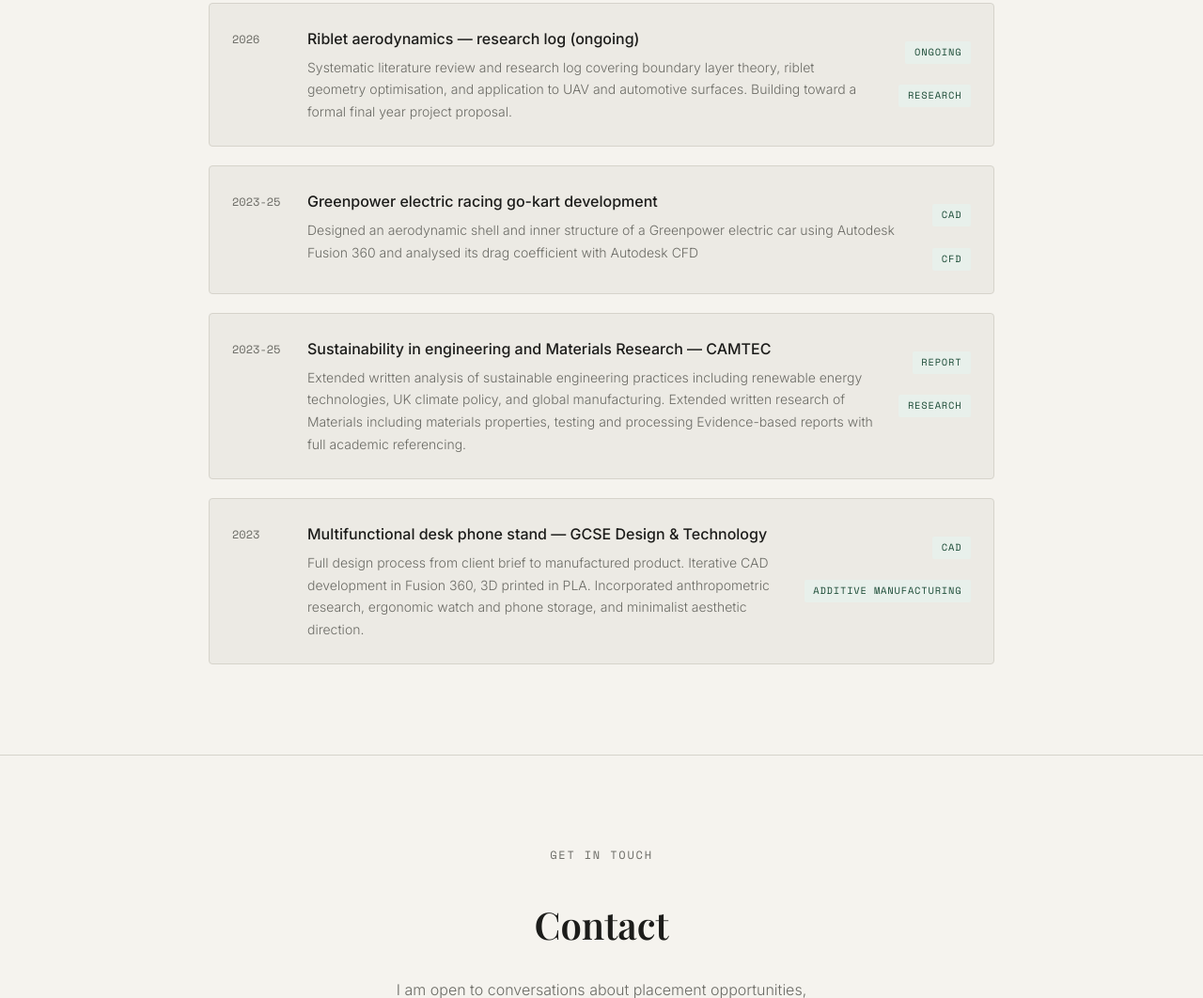
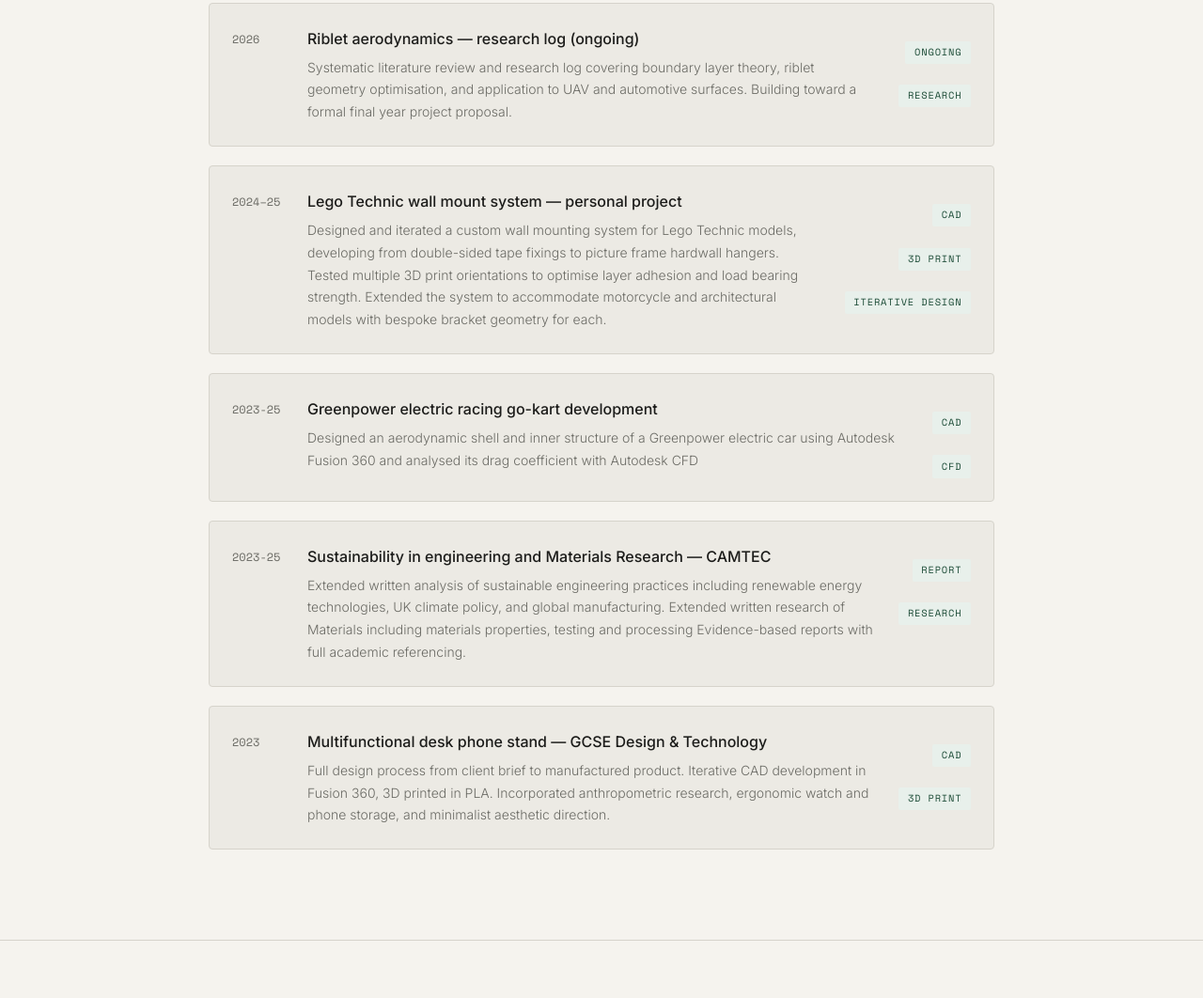
Before and after one commit to EthanLangridge/ethanlangridge.github.io, a plain HTML site: page index.html in a window 1280 px wide. Shown: the part 2919-3981 px from the top of the page at 94% size. Drawn offline with nearby package versions, Linux system fonts and the light colour scheme.

Commit message:
Update index.html

```diff
--- a/index.html
+++ b/index.html
@@ -690,6 +690,27 @@
           </div>
         </div>
 
+			<div class="project-item">
+	  <span class="project-year">2024–25</span>
+	  <div class="project-info">
+	    <h3>Lego Technic wall mount system — personal project</h3>
+	    <p>
+	      Designed and iterated a custom wall mounting system for
+    	  Lego Technic models, developing from double-sided tape
+      	  fixings to picture frame hardwall hangers. Tested multiple
+   	      3D print orientations to optimise layer adhesion and load
+          bearing strength. Extended the system to accommodate
+          motorcycle and architectural models with bespoke bracket
+          geometry for each.
+	    </p>
+	  </div>
+  	<div class="project-tags">
+    	<span class="tag">CAD</span>
+    	<span class="tag">3D Print</span>
+    	<span class="tag">Iterative Design</span>
+  	</div>
+	</div>
+
 		  <div class="project-item">
           <span class="project-year">2023-25</span>
           <div class="project-info">
@@ -737,7 +758,7 @@
           </div>
           <div class="project-tags">
             <span class="tag">CAD</span>
-            <span class="tag">Additive Manufacturing</span>
+            <span class="tag">3D Print</span>
           </div>
         </div>
 
```
